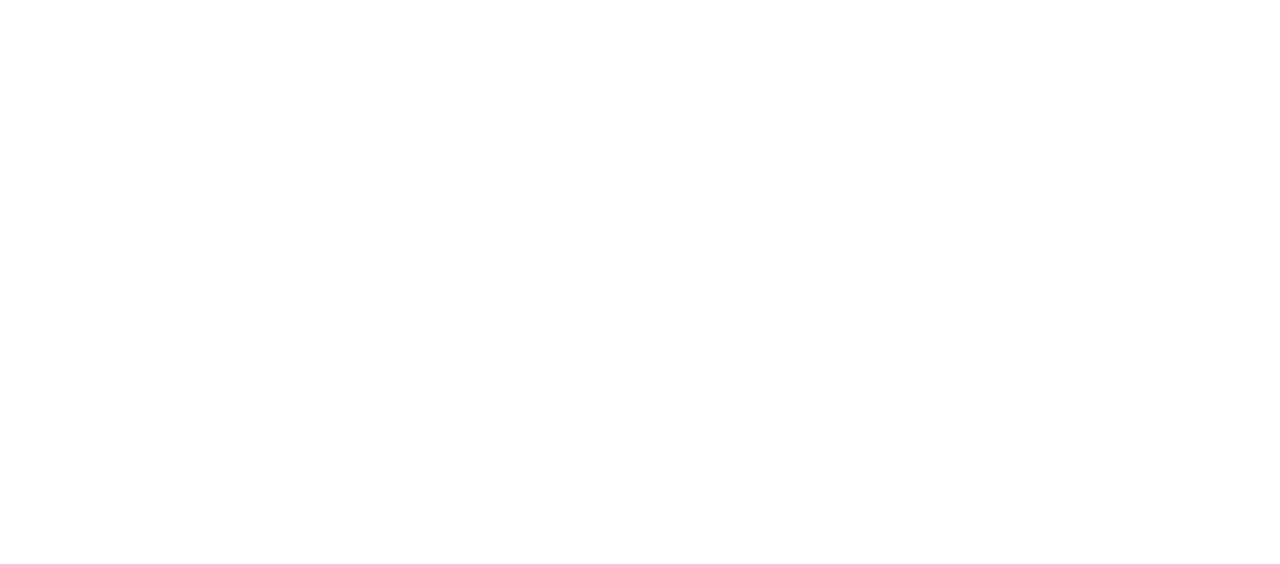
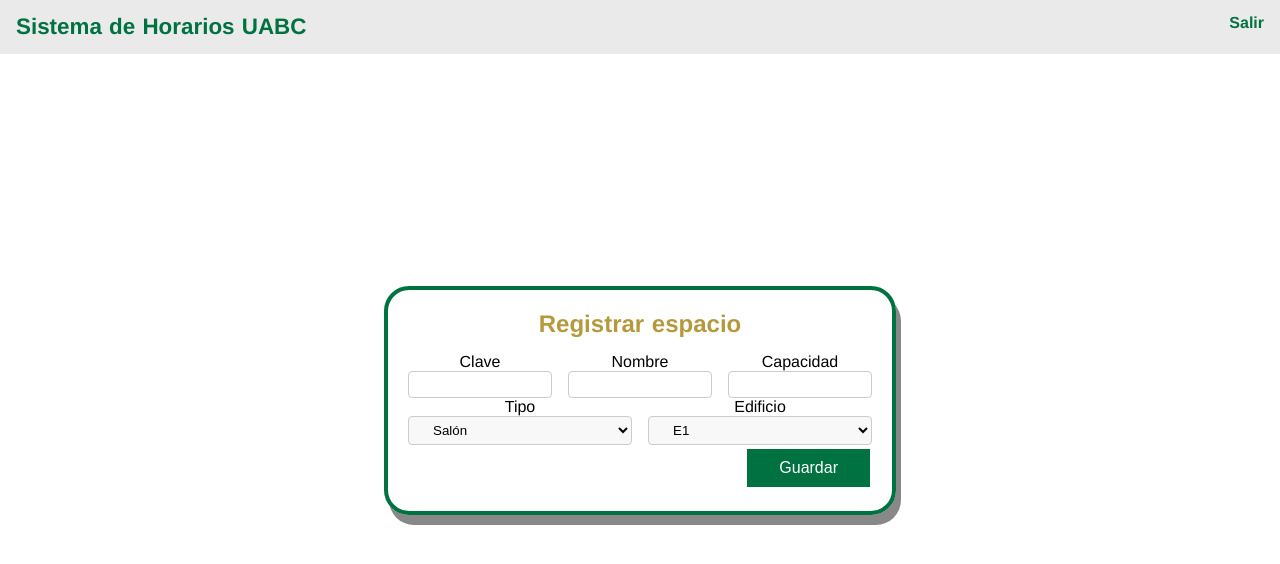
Before and after one commit to pedro-m-g/timetables-app, a Nuxt app: page /Forms/espaciosForm in a window 1280 px wide. Before the commit this address had no page. Shown: the top 564 px of the page. Built offline with nearby package versions, Linux system fonts and the light colour scheme.

Commit message:
Registrar espacios

```diff
--- /dev/null
+++ b/pages/Forms/espaciosForm.vue
@@ -0,0 +1,119 @@
+<template>
+  <section class="container">
+    <div class="navBar">
+      <LoggedNavbar/>
+    </div>
+
+    <div class="box">
+      <h1> Registrar espacio</h1>
+      <form class="form">
+        <div class="test">
+          <label for="fclave">Clave</label>
+          <input type="text" id="fclave" name="clave">
+
+          <label for="fnombre">Nombre</label>
+          <input type="text" id="fnombre" name="clave">
+
+          <label for="fcreditos">Capacidad</label>
+          <input type="text" id="fcreditos" name="clave">
+        </div>
+
+        <div class="test2">
+          <label for="ftipo">Tipo</label>
+          <select id="ftipo" name="farea">
+            <option value="salon">Salón</option>
+            <option value="laboratorio">Laboratorio</option>
+            <option value="salaComputo">Sala de computo</option>
+          </select>
+
+          <label for="fedi">Edificio</label>
+          <select id="fedi" name="farea">
+            <option value="E1">E1</option>
+            <option value="E2">E2</option>
+            <option value="E3">E3</option>
+          </select>
+        </div>
+        <input class="saveButton" type="submit" name="" value="Guardar">
+      </form>
+
+    </div>
+  </section>
+</template>
+
+<script>
+import LoggedNavbar from '~/components/LoggedNavbar.vue'
+export default {
+  components: {
+      LoggedNavbar
+  }
+};
+</script>
+
+
+<style scoped>
+
+.saveButton{
+  float: right;
+  background-color: #007141;
+  border: none;
+  font-size: 16px;
+  margin: 4px 2px;
+  padding: 10px 32px;
+  color: white;
+
+}
+
+.test{
+  column-count: 3;
+}
+
+.test2{
+  column-count: 2;
+}
+
+input, label {
+    display:block;
+}
+
+h1{
+  padding-bottom: 15px;
+  color: #B49A3D;
+}
+
+
+.box{
+  border: 4px solid #007141;
+  border-radius: 25px;
+  width: 40%;
+  height: 40%;
+  background-color: #FFFFF;
+  box-shadow: 5px 10px #888888;
+  margin: auto;
+  padding: 20px;
+}
+
+.container {
+  min-height: 100vh;
+  display: flex;
+  justify-content: center;
+  align-items: center;
+  text-align: center;
+}
+
+.navBar{
+  position: absolute;
+  top: 0px;
+  left: 0px;
+  width: 100%;
+}
+
+input[type=text], select {
+    width: 100%;
+    padding: 5px 20px;
+    margin: 8px 2;
+    display: inline-block;
+    border: 1px solid #ccc;
+    border-radius: 4px;
+}
+
+</style>
--- a/pages/registerMenu.vue
+++ b/pages/registerMenu.vue
@@ -7,9 +7,9 @@
 		<div class="box">
 			<h1> Registrar </h1>
 			<div class="">
-				<a href="#"><div class="grid-item">Aulas</div></a>
-				<a href="/Forms/academicoForm"><div class="grid-item">Academicos</div></a>
-				<a href="/Forms/MateriasForm"><div class="grid-item">Materias</div></a>
+				<nuxt-link to="/Forms/espaciosForm"><div class="grid-item">Espacios</div></nuxt-link>
+				<nuxt-link to="/Forms/academicoForm"><div class="grid-item">Academicos</div></nuxt-link>
+				<nuxt-link to="/Forms/MateriasForm"><div class="grid-item">Materias</div></nuxt-link>
 				<div class="grid-item">...</div>
 
 			</div>
```
